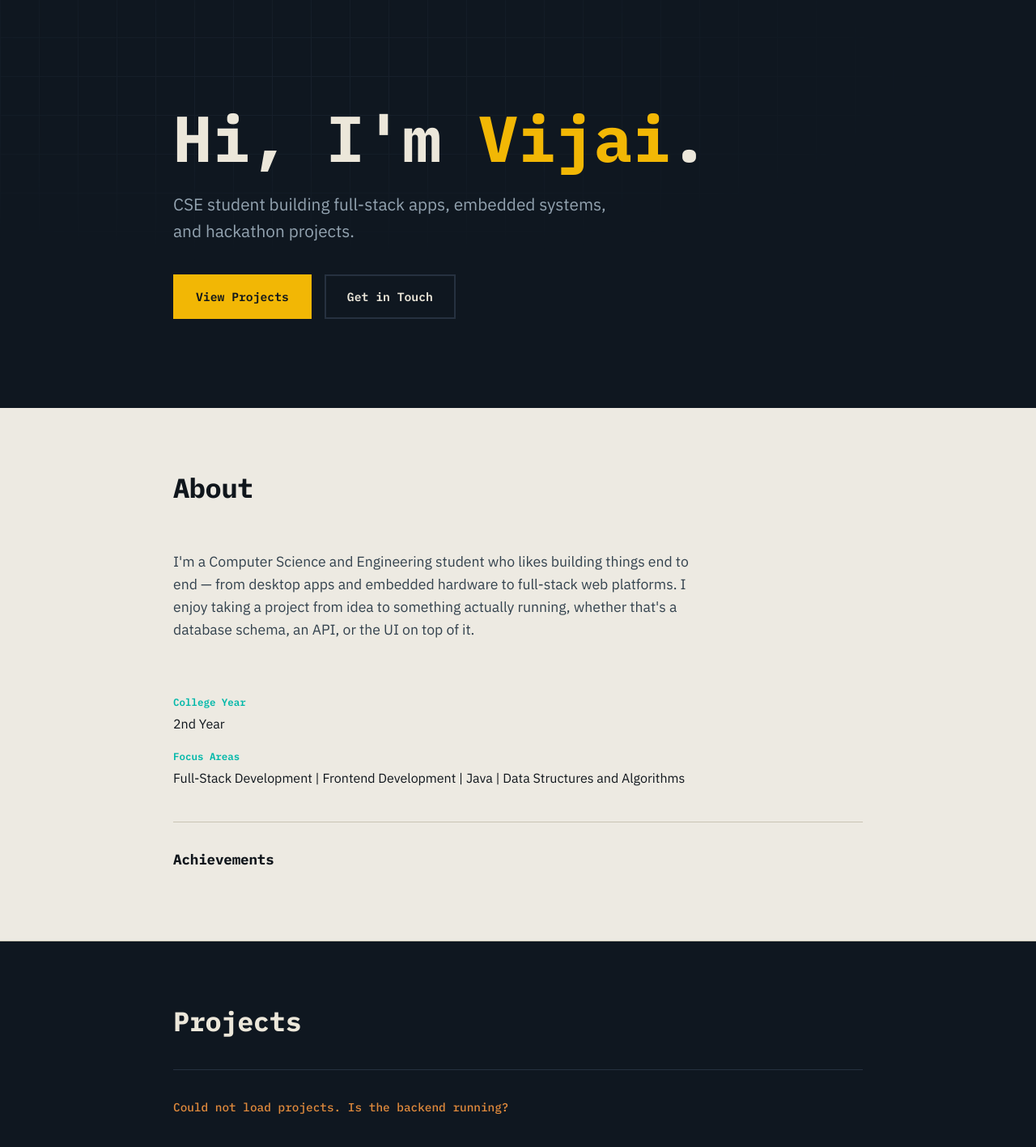
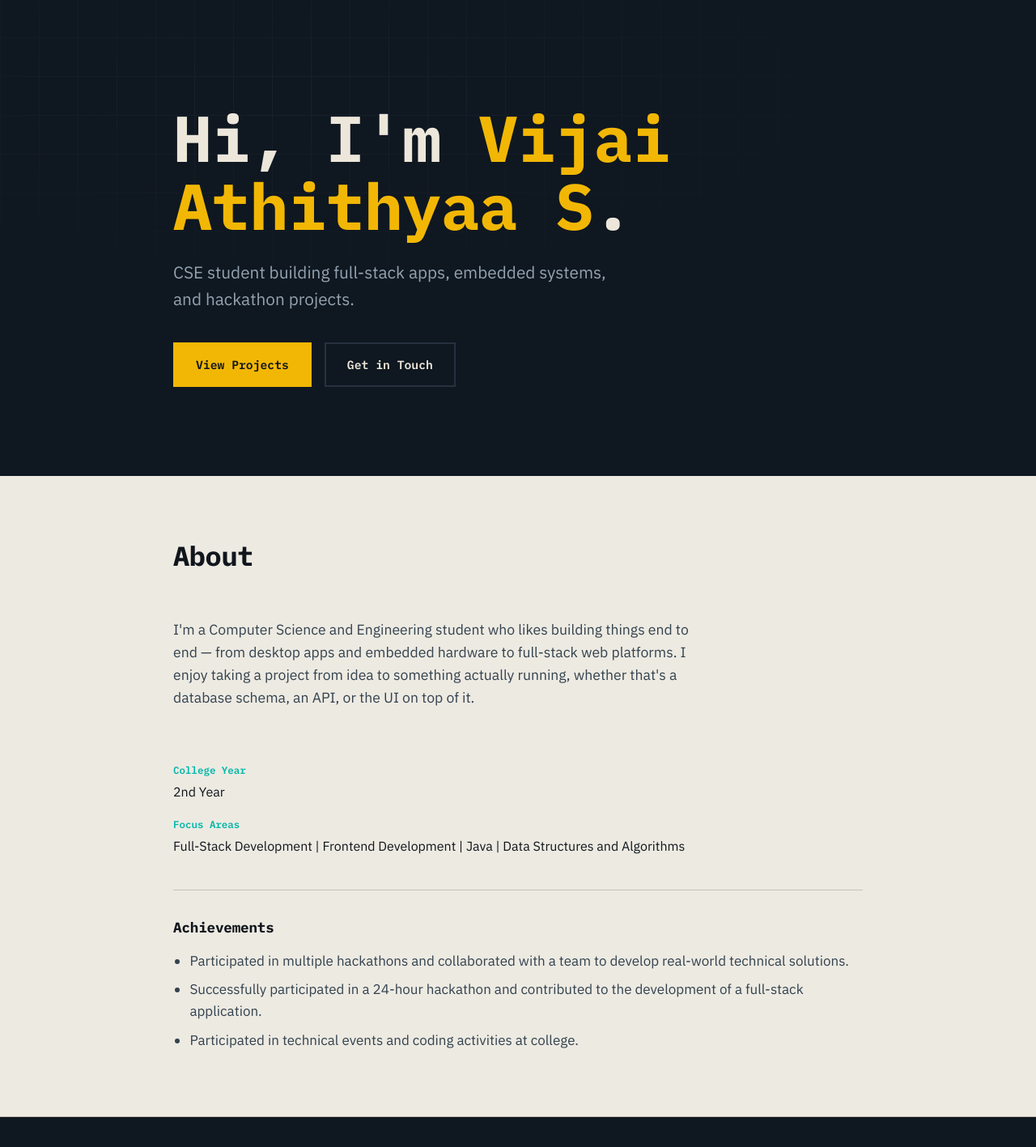
Before and after one commit to vijaiathithyaa16/portfolio, a plain HTML site: page frontend/index.html in a window 1280 px wide. Shown: the part 67-1484 px from the top of the page at 81% size. Drawn offline with Linux system fonts and the light colour scheme; no server answers.

Commit message:
updated achievements

```diff
--- a/frontend/index.html
+++ b/frontend/index.html
@@ -3,7 +3,7 @@
 <head>
 <meta charset="UTF-8" />
 <meta name="viewport" content="width=device-width, initial-scale=1.0" />
-<title>Vijai — Portfolio</title>
+<title>Vijai Athithyaa S— Portfolio</title>
 <link rel="stylesheet" href="css/style.css" />
 </head>
 <body>
@@ -24,7 +24,7 @@
   <section class="hero">
     <div class="hero-grid" aria-hidden="true"></div>
     <div class="container hero-inner">
-      <h1 class="reveal reveal-1">Hi, I'm <span class="accent-text">Vijai</span>.</h1>
+      <h1 class="reveal reveal-1">Hi, I'm <span class="accent-text">Vijai Athithyaa S</span>.</h1>
       <p class="tagline reveal reveal-2">CSE student building full-stack apps, embedded systems, and hackathon projects.</p>
       <div class="hero-actions reveal reveal-3">
         <a href="#projects" class="btn btn-solid">View Projects</a>
@@ -58,10 +58,9 @@
       <div class="achievements">
         <h3>Achievements</h3>
         <ul class="achievements-list">
-          <!-- TODO: add your achievements here, one <li> each, e.g.:
-          <li>Winner — XYZ Hackathon 2026</li>
-          <li>Published a paper on ABC at XYZ conference</li>
-          -->
+          <li>Participated in multiple hackathons and collaborated with a team to develop real-world technical solutions.</li>
+          <li>Successfully participated in a 24-hour hackathon and contributed to the development of a full-stack application.</li>
+          <li>Participated in technical events and coding activities at college.</li>
         </ul>
       </div>
     </div>
```
